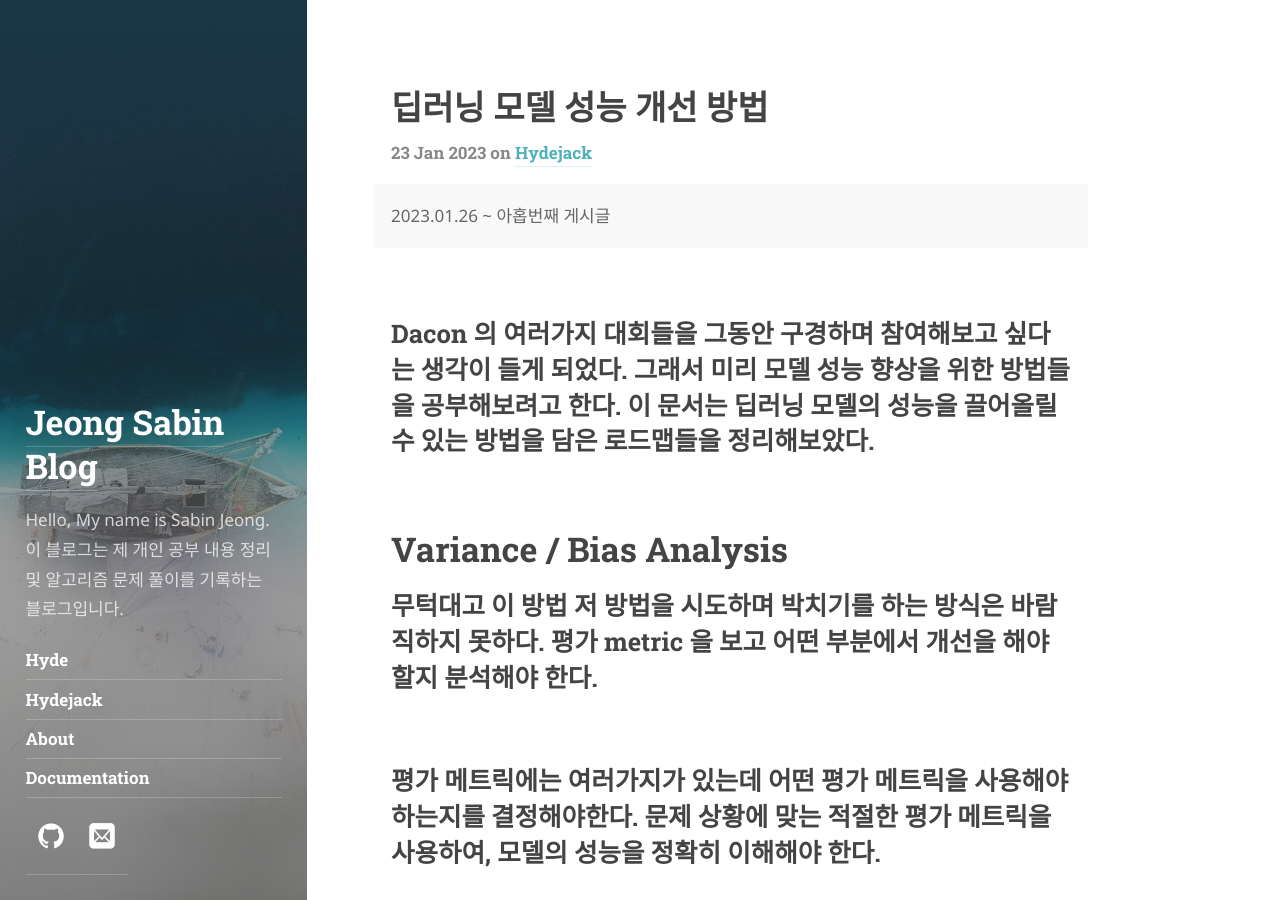
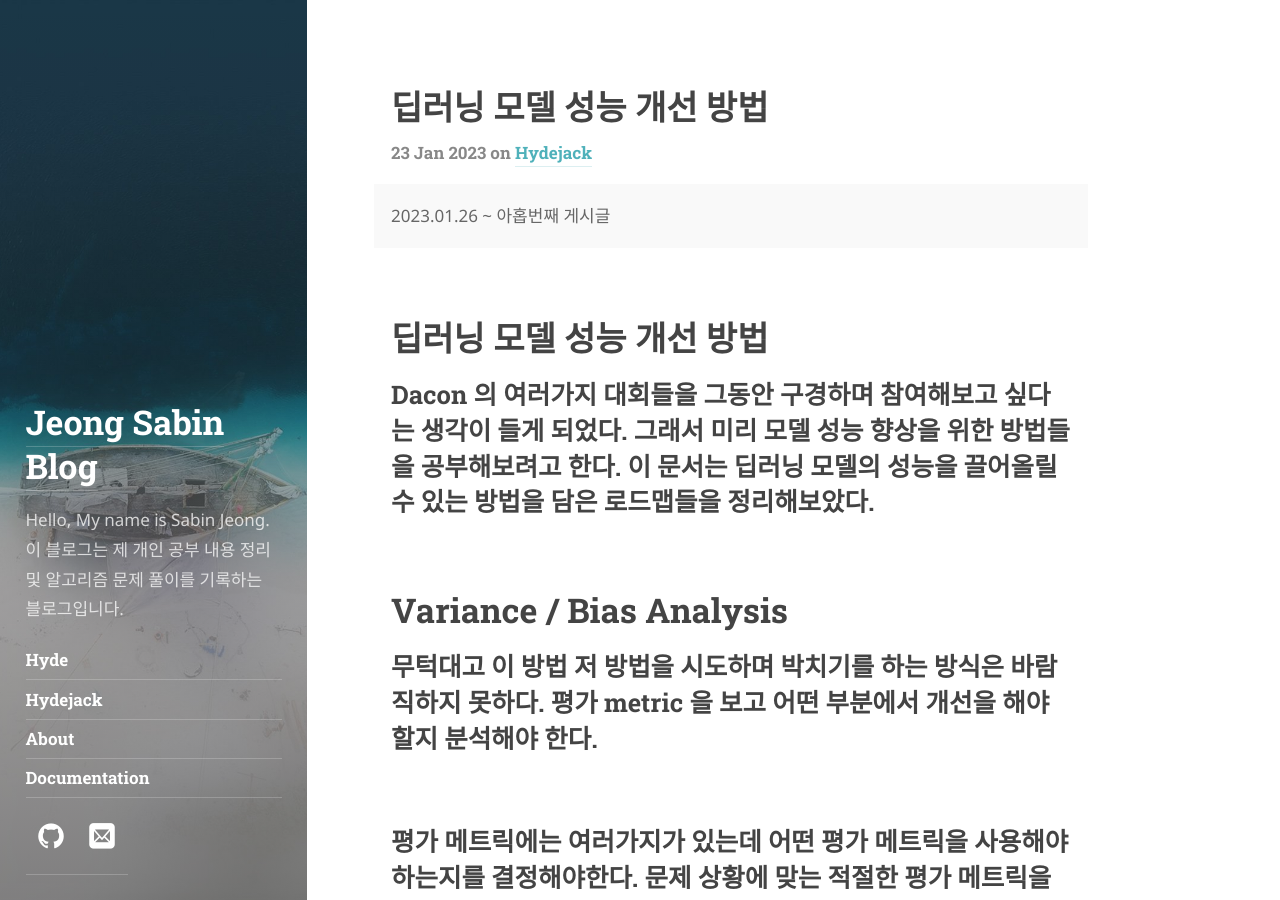
Before and after one commit to JeongSabin/JeongSabin.github.io, a Jekyll site: the page built from _posts/2023-01-23-딥러닝 모델 성능 개선 방법-.md, in a window 1280 px wide and 900 px high. Built offline with Jekyll 4.4.1, drawn with Linux system fonts in a browser that asks for light colours; some web fonts are replaced.

Commit message:
아홉번째 게시글 수정

```diff
--- a/_posts/2023-01-23-딥러닝 모델 성능 개선 방법-.md
+++ b/_posts/2023-01-23-딥러닝 모델 성능 개선 방법-.md
@@ -5,6 +5,8 @@ description: >
   2023.01.26 ~  아홉번째 게시글
 tags: [hydejack]
 ---
+
+# 딥러닝 모델 성능 개선 방법
 
 ## Dacon 의 여러가지 대회들을 그동안 구경하며 참여해보고 싶다는 생각이 들게 되었다. 그래서 미리 모델 성능 향상을 위한 방법들을 공부해보려고 한다. 이 문서는 딥러닝 모델의 성능을 끌어올릴 수 있는 방법을 담은 로드맵들을 정리해보았다.
 
```
Also changed, not shown: 3 other files.
